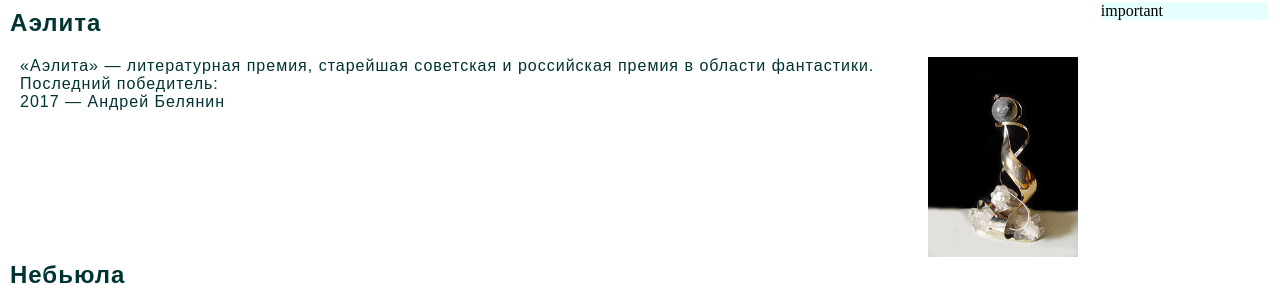
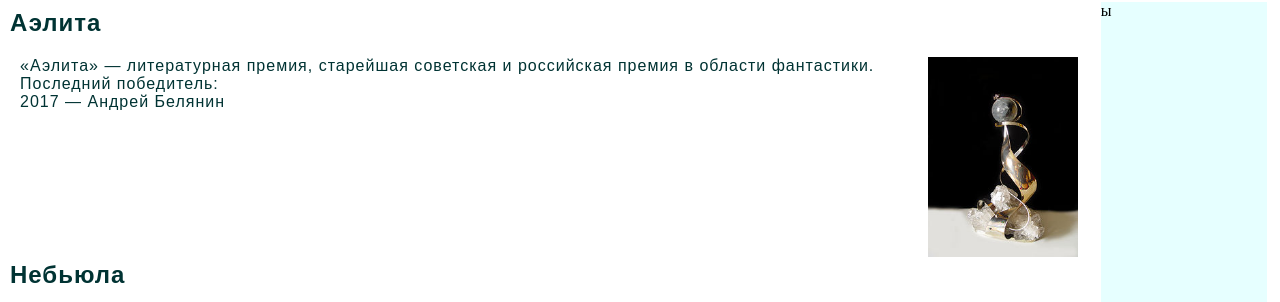
Before and after one commit to miv-shar/Web-programming-2018-Hathohu, a plain HTML site: page prises.html in a window 1280 px wide. Shown: the part 91-393 px from the top of the page. Drawn offline with Linux system fonts and the light colour scheme.

Commit message:
27.05.18.1

```diff
--- /dev/null
+++ b/ajax-reader.js
@@ -0,0 +1,3 @@
+function GetText{
+
+}
--- a/main.css
+++ b/main.css
@@ -17,7 +17,7 @@ header,footer {
 .sidebar{
 	float:right;
 	min-width:13%;
-	height:auto;
+	min-height:100%;
 	margin:1%;
 }
 
--- a/prises.html
+++ b/prises.html
@@ -7,7 +7,7 @@
 		<link rel="stylesheet" type="text/css" href="colors.css"/>
 		<!-- <link rel="stylesheet" type="text/css" href="m.css"/>			 -->
 		<script src="html5shiv.js"></script>
-		<script src="khm.js"></script>
+		<script src="ajax-reader.js"></script>
 		<meta  name="viewport" content="width=device-width, initial-scale=1"/>
 	</head>
 	<body>
@@ -58,9 +58,7 @@
 				</article>
 				</div>
 				<div class="sidebar">
-					<div class="info">
-						important
-					</div>
+					ы
 				</div>
 			</div>
 			<footer>f </footer>
```
Also changed, not shown: about.html (+2 -2 lines), index.html (+1 -0 lines).
